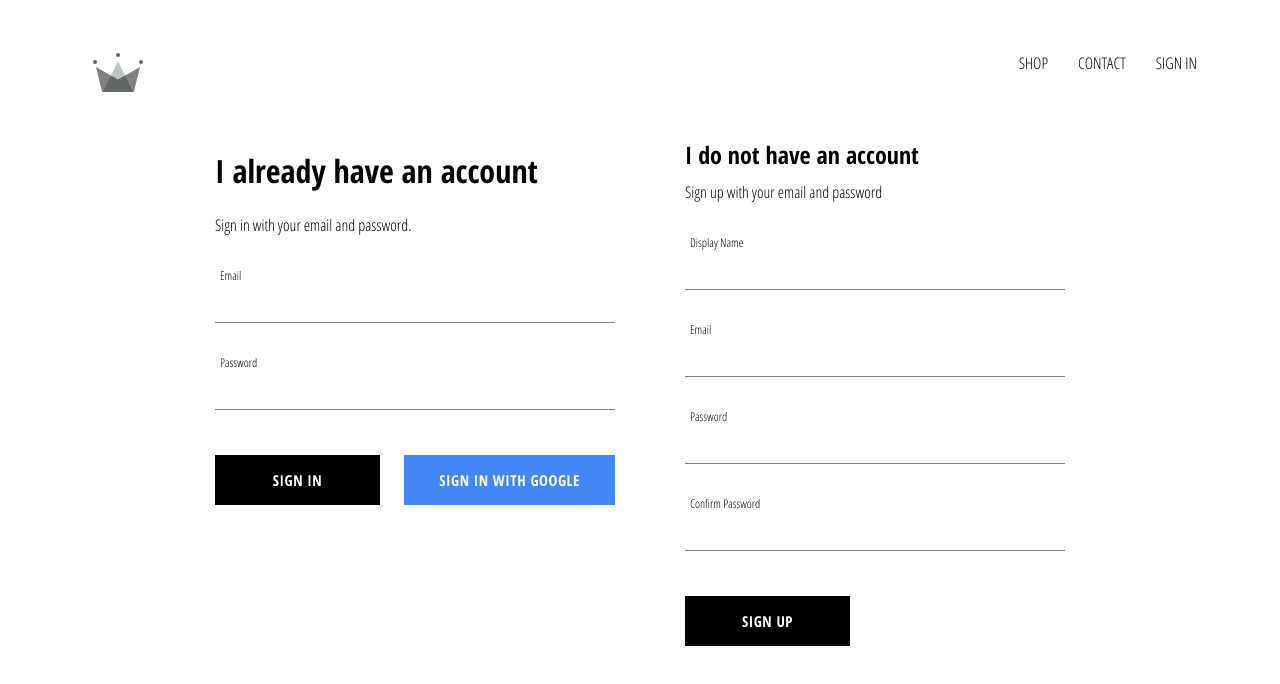
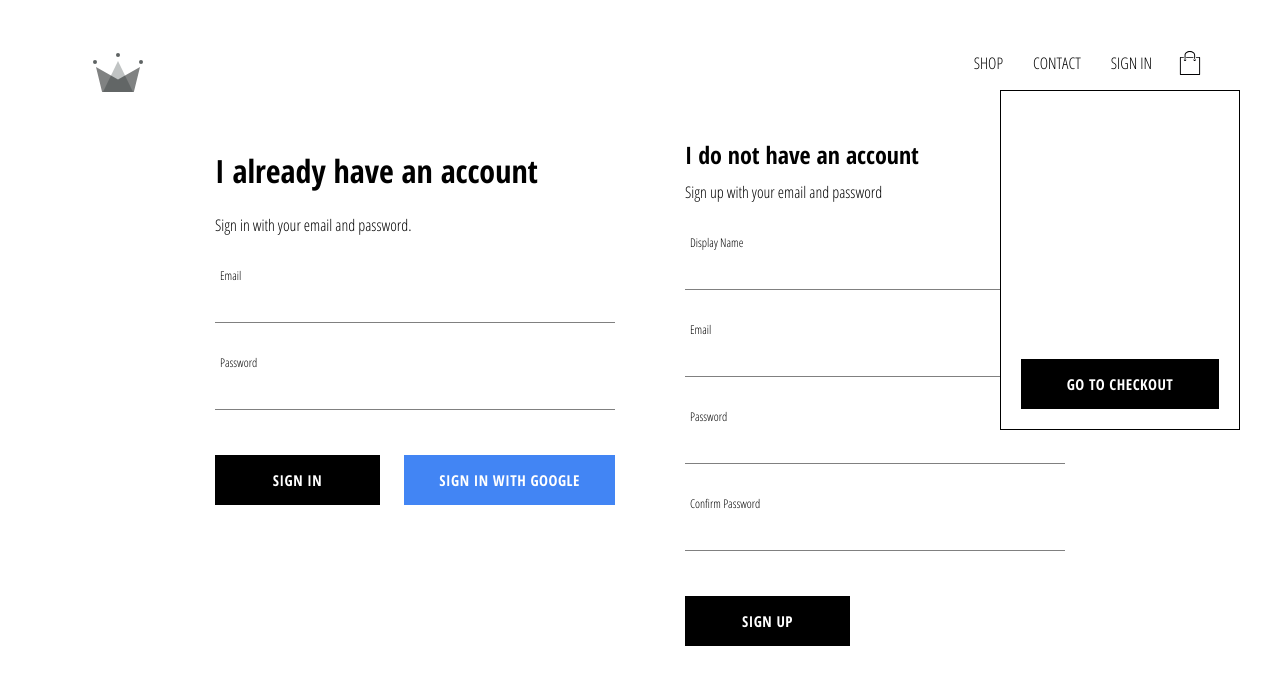
Before and after one commit to Karim-Nabarawi/E-Commerce, a React (Create React App) app: page /signin in a window 1280 px wide. Shown: the top 684 px of the page. Built offline with nearby package versions, Linux system fonts and the light colour scheme; no server answers.

Commit message:
added cart dropdown with styles

```diff
--- /dev/null
+++ b/src/components/cart-dropdown/CartDropdown.js
@@ -0,0 +1,17 @@
+import React from "react";
+
+//Styling and Animation
+import "./cart-dropdown.styles.scss";
+
+//componenet
+import CustomButton from "../custom-button/CustomButton";
+
+const CartDropdown = () => {
+  return (
+    <div className="cart-dropdown">
+      <div className="cart-items"></div>
+      <CustomButton>GO TO CHECKOUT</CustomButton>
+    </div>
+  );
+};
+export default CartDropdown;
--- /dev/null
+++ b/src/components/cart-dropdown/cart-dropdown.styles.scss
@@ -0,0 +1,24 @@
+.cart-dropdown {
+  position: absolute;
+  width: 240px;
+  height: 340px;
+  display: flex;
+  flex-direction: column;
+  padding: 20px;
+  border: 1px solid black;
+  background-color: white;
+  top: 90px;
+  right: 40px;
+  z-index: 5;
+
+  .cart-items {
+    height: 240px;
+    display: flex;
+    flex-direction: column;
+    overflow: scroll;
+  }
+
+  button {
+    margin-top: auto;
+  }
+}
--- /dev/null
+++ b/src/components/cart-icon/CartIcon.js
@@ -0,0 +1,16 @@
+import React from "react";
+
+//Styling and Animation
+import "./cart-icon.styles.scss";
+
+import { ReactComponent as ShoppingIcon } from "../../assets/shopping-bag.svg";
+
+const CartIcon = () => {
+  return (
+    <div className="cart-icon">
+      <ShoppingIcon className="shopping-icon" />
+      <span className="item-count"></span>
+    </div>
+  );
+};
+export default CartIcon;
--- /dev/null
+++ b/src/components/cart-icon/cart-icon.styles.scss
@@ -0,0 +1,21 @@
+.cart-icon {
+  width: 45px;
+  height: 45px;
+  position: relative;
+  display: flex;
+  align-items: center;
+  justify-content: center;
+  cursor: pointer;
+
+  .shopping-icon {
+    width: 24px;
+    height: 24px;
+  }
+
+  .item-count {
+    position: absolute;
+    font-size: 10px;
+    font-weight: bold;
+    bottom: 12px;
+  }
+}
--- a/src/components/header/Header.js
+++ b/src/components/header/Header.js
@@ -8,6 +8,10 @@ import { auth } from "../../firebase/firebase.utils";
 //Styling
 import "./header.styles.scss";
 import { ReactComponent as Logo } from "../../assets/crown.svg";
+
+//component
+import CartIcon from "../cart-icon/CartIcon";
+import CartDropdown from "../cart-dropdown/CartDropdown";
 
 const Header = () => {
   const { currentUser } = useSelector((state) => state.user);
@@ -32,7 +36,9 @@ const Header = () => {
             SIGN IN
           </Link>
         )}
+        <CartIcon />
       </div>
+      <CartDropdown />
     </div>
   );
 };
```
Also changed, not shown: src/assets/shopping-bag.svg (added).
